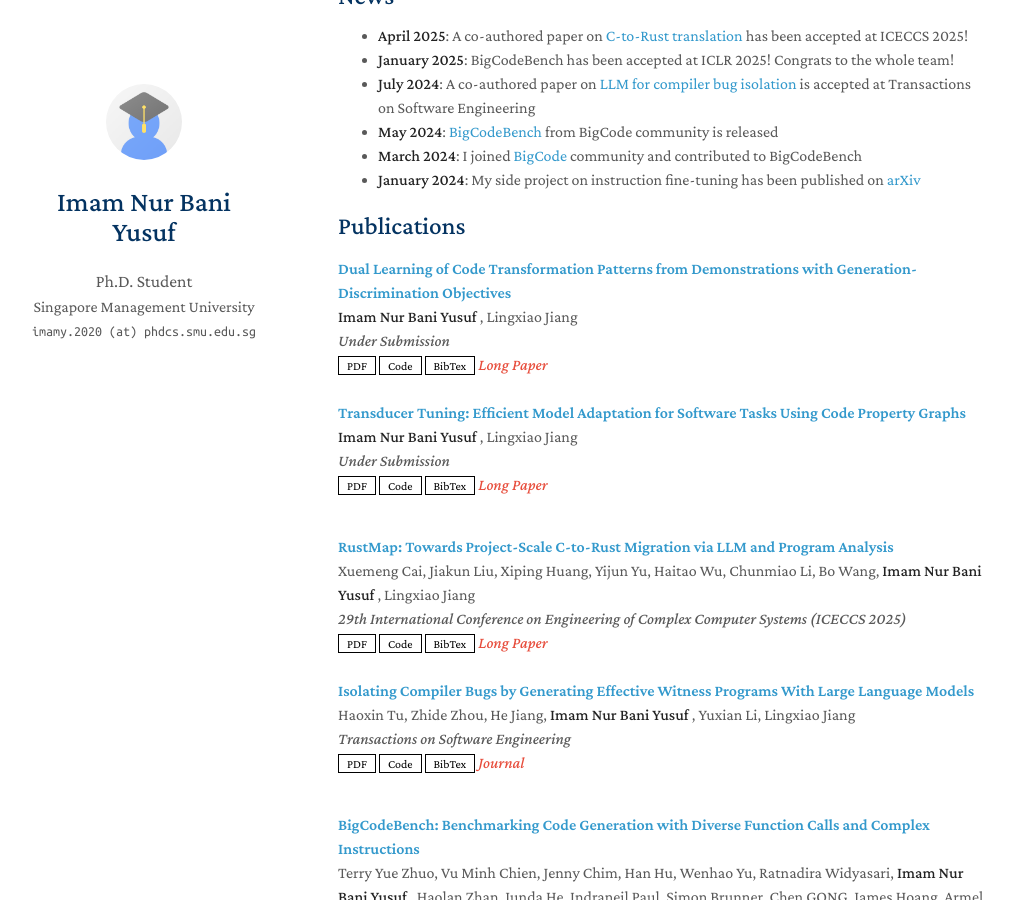
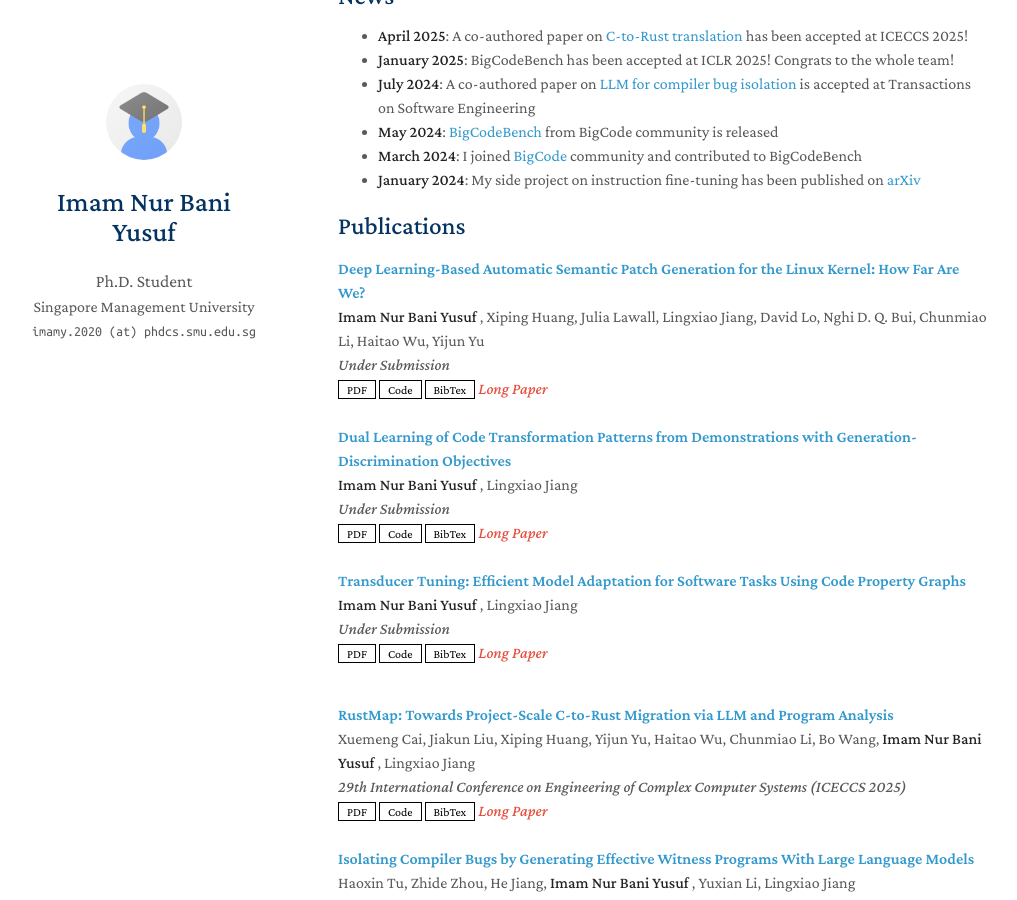
Before and after one commit to imamnurby/imamnurby.github.io, a Jekyll site: the page built from index.md, in a window 1280 px wide and 900 px high, scrolled down 547 px. Shown: the whole window, without its empty margins (132-1149 px from the left). Built offline with Jekyll 4.4.1, drawn with Linux system fonts in a browser that asks for light colours; nearby versions of some CDN libraries; a style sheet for code colours, icons or effects is not loaded; our own code applies the rules of GitHub Pages for plain Markdown files.

Commit message:
add sp work

```diff
--- a/_data/publications.yml
+++ b/_data/publications.yml
@@ -1,4 +1,14 @@
 main:
+  - title: "Deep Learning-Based Automatic Semantic Patch Generation for the Linux Kernel: How Far Are We?"
+    authors: "<strong> Imam Nur Bani Yusuf </strong>, Xiping Huang, Julia Lawall, Lingxiao Jiang, David Lo, Nghi D. Q. Bui, Chunmiao Li, Haitao Wu, Yijun Yu"
+    conference_short: ""
+    conference: "Under Submission"
+    pdf: "https://imamnurby.github.io/assets/files/_EMSE__SMPL_Project_3.0.pdf"
+    code: ""
+    bibtex: ""
+    notes: "Long Paper"
+    image: ""
+
   - title: "Dual Learning of Code Transformation Patterns from Demonstrations with Generation-Discrimination Objectives"
     authors: "<strong> Imam Nur Bani Yusuf </strong>, Lingxiao Jiang"
     conference_short: ""
```
